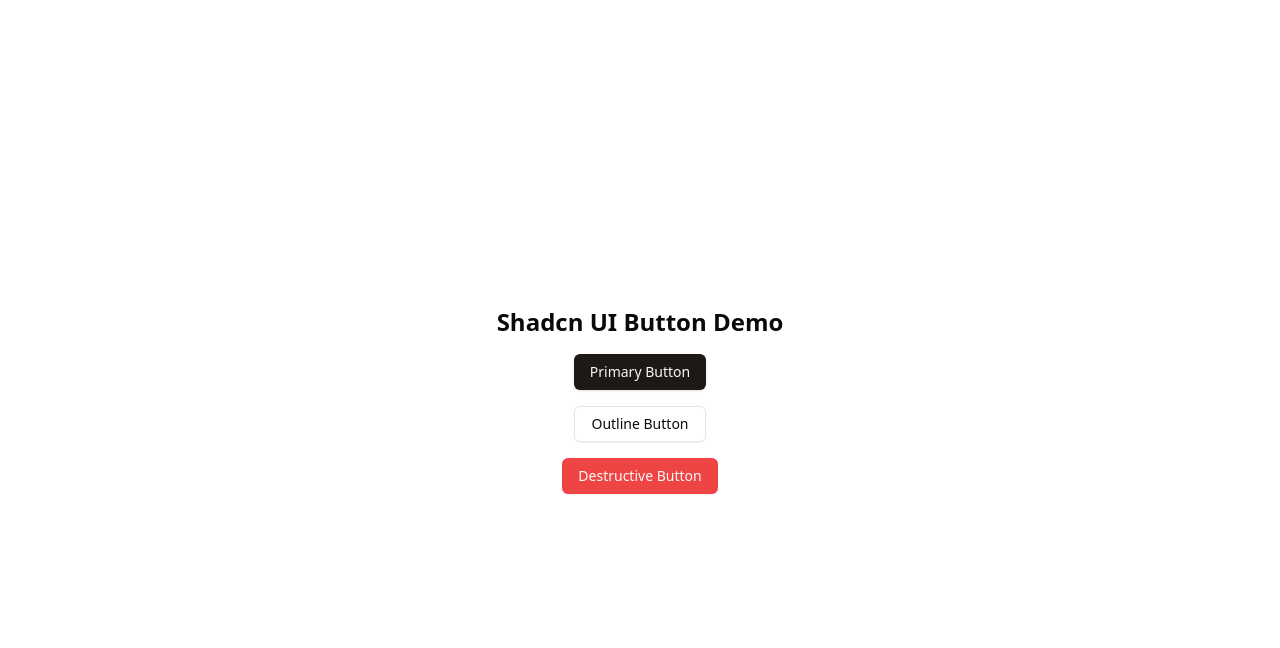
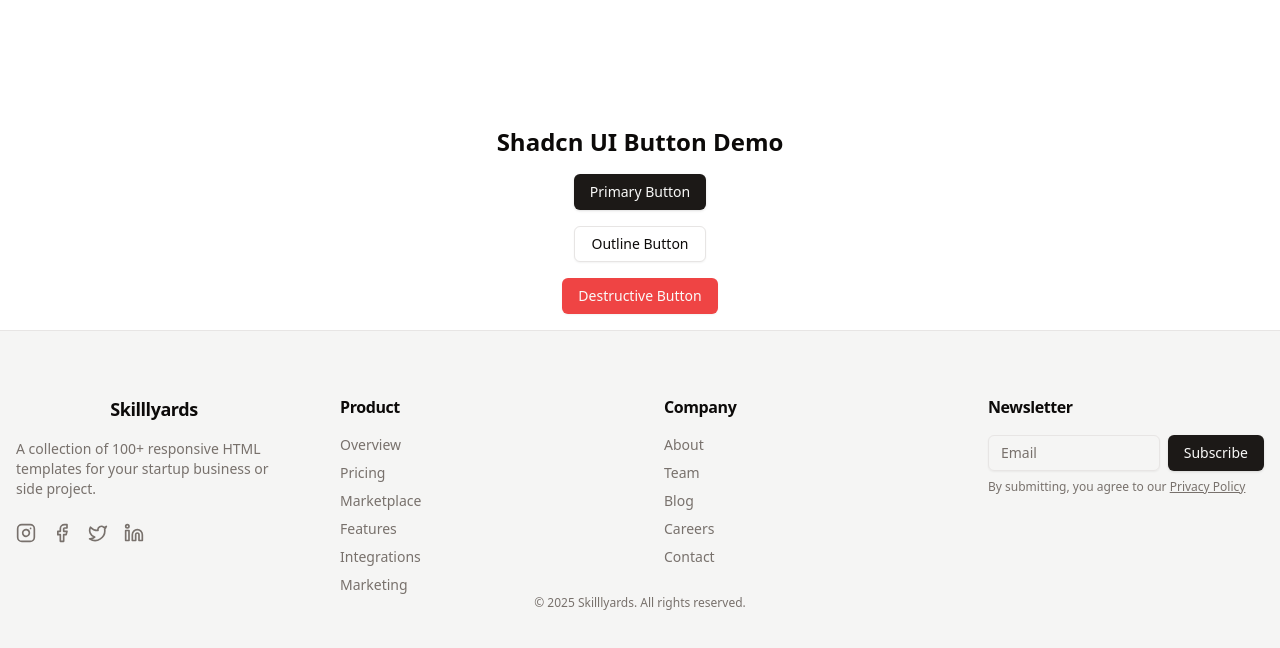
Before and after one commit to Skill-yards/Skilllyards-new-website, a React (Vite) app: page / in a window 1280 px wide. Shown: the top 648 px of the page. Built offline with nearby package versions, Linux system fonts and the light colour scheme.

Commit message:
added footer

```diff
--- a/package.json
+++ b/package.json
@@ -8,9 +8,10 @@
     "build": "vite build",
     "lint": "eslint .",
     "preview": "vite preview",
-     "format": "prettier \"src/**/*.jsx\" --write"
+    "format": "prettier \"src/**/*.jsx\" --write"
   },
   "dependencies": {
+    "@radix-ui/react-separator": "^1.1.7",
     "@radix-ui/react-slot": "^1.2.3",
     "@tailwindcss/vite": "^4.1.13",
     "class-variance-authority": "^0.7.1",
--- a/src/App.jsx
+++ b/src/App.jsx
@@ -1,4 +1,5 @@
 import { Button } from '@/components/ui/button';
+import Footer from './components/Footer.jsx';
 
 function App() {
   return (
@@ -7,6 +8,7 @@
       <Button>Primary Button</Button>
       <Button variant="outline">Outline Button</Button>
       <Button variant="destructive">Destructive Button</Button>
+      <Footer />
     </div>
   );
 }
--- /dev/null
+++ b/src/components/Footer.jsx
@@ -0,0 +1,102 @@
+import React from 'react';
+import {
+  Card,
+  CardContent,
+  CardHeader,
+  CardTitle,
+} from '@/components/ui/card';
+import { Input } from '@/components/ui/input';
+import { Button } from '@/components/ui/button';
+
+import {
+  Instagram,
+  Facebook,
+  Twitter,
+  Linkedin,
+} from 'lucide-react';
+
+const Footer = () => {
+  return (
+    <footer className="bg-muted border-t py-16">
+      <div className="max-w-7xl mx-auto px-4 grid grid-cols-1 md:grid-cols-2 lg:grid-cols-4 gap-12">
+        {/* Brand Section */}
+        <Card className="bg-transparent border-none shadow-none space-y-4">
+          <CardHeader className="flex items-center gap-2 p-0">
+            <CardTitle className="text-lg">Skilllyards</CardTitle>
+          </CardHeader>
+          <CardContent className="p-0 text-sm text-muted-foreground">
+            A collection of 100+ responsive HTML templates for your startup business or side project.
+          </CardContent>
+          <div className="flex gap-4 pt-2">
+  <a href="#" aria-label="Instagram" className="text-muted-foreground hover:text-foreground">
+    <Instagram className="w-5 h-5" />
+  </a>
+  <a href="#" aria-label="Facebook" className="text-muted-foreground hover:text-foreground">
+    <Facebook className="w-5 h-5" />
+  </a>
+  <a href="#" aria-label="Twitter" className="text-muted-foreground hover:text-foreground">
+    <Twitter className="w-5 h-5" />
+  </a>
+  <a href="#" aria-label="LinkedIn" className="text-muted-foreground hover:text-foreground">
+    <Linkedin className="w-5 h-5" />
+  </a>
+</div>
+        </Card>
+
+        {/* Product Section */}
+        <Card className="bg-transparent border-none shadow-none">
+          <CardHeader className="p-0 mb-4">
+            <CardTitle className="text-base">Product</CardTitle>
+          </CardHeader>
+          <CardContent className="p-0 space-y-2 text-sm text-muted-foreground">
+            {['Overview', 'Pricing', 'Marketplace', 'Features', 'Integrations', 'Marketing'].map((item) => (
+              <a key={item} href={`/${item.toLowerCase()}`} className="hover:text-foreground block">
+                {item}
+              </a>
+            ))}
+          </CardContent>
+        </Card>
+
+        {/* Company Section */}
+        <Card className="bg-transparent border-none shadow-none">
+          <CardHeader className="p-0 mb-4">
+            <CardTitle className="text-base">Company</CardTitle>
+          </CardHeader>
+          <CardContent className="p-0 space-y-2 text-sm text-muted-foreground">
+            {['About', 'Team', 'Blog', 'Careers', 'Contact'].map((item) => (
+              <a key={item} href={`/${item.toLowerCase()}`} className="hover:text-foreground block">
+                {item}
+              </a>
+            ))}
+          </CardContent>
+        </Card>
+
+        {/* Newsletter Section */}
+        <Card className="bg-transparent border-none shadow-none">
+          <CardHeader className="p-0 mb-4">
+            <CardTitle className="text-base">Newsletter</CardTitle>
+          </CardHeader>
+          <CardContent className="p-0 space-y-4">
+            <form className="space-y-2">
+              <div className="flex flex-col sm:flex-row gap-2">
+                <Input type="email" placeholder="Email" required />
+                <Button type="submit">Subscribe</Button>
+              </div>
+              <p className="text-xs text-muted-foreground">
+                By submitting, you agree to our{' '}
+                <a href="/privacy-policy" className="underline hover:text-foreground">
+                  Privacy Policy
+                </a>
+              </p>
+            </form>
+          </CardContent>
+        </Card>
+      </div>
+      <p className="text-center text-xs text-muted-foreground">
+        © {new Date().getFullYear()} Skilllyards. All rights reserved.
+      </p>
+    </footer>
+  );
+};
+
+export default Footer;
--- /dev/null
+++ b/src/components/ui/card.jsx
@@ -0,0 +1,50 @@
+import * as React from "react"
+
+import { cn } from "@/lib/utils"
+
+const Card = React.forwardRef(({ className, ...props }, ref) => (
+  <div
+    ref={ref}
+    className={cn("rounded-xl border bg-card text-card-foreground shadow", className)}
+    {...props} />
+))
+Card.displayName = "Card"
+
+const CardHeader = React.forwardRef(({ className, ...props }, ref) => (
+  <div
+    ref={ref}
+    className={cn("flex flex-col space-y-1.5 p-6", className)}
+    {...props} />
+))
+CardHeader.displayName = "CardHeader"
+
+const CardTitle = React.forwardRef(({ className, ...props }, ref) => (
+  <div
+    ref={ref}
+    className={cn("font-semibold leading-none tracking-tight", className)}
+    {...props} />
+))
+CardTitle.displayName = "CardTitle"
+
+const CardDescription = React.forwardRef(({ className, ...props }, ref) => (
+  <div
+    ref={ref}
+    className={cn("text-sm text-muted-foreground", className)}
+    {...props} />
+))
+CardDescription.displayName = "CardDescription"
+
+const CardContent = React.forwardRef(({ className, ...props }, ref) => (
+  <div ref={ref} className={cn("p-6 pt-0", className)} {...props} />
+))
+CardContent.displayName = "CardContent"
+
+const CardFooter = React.forwardRef(({ className, ...props }, ref) => (
+  <div
+    ref={ref}
+    className={cn("flex items-center p-6 pt-0", className)}
+    {...props} />
+))
+CardFooter.displayName = "CardFooter"
+
+export { Card, CardHeader, CardFooter, CardTitle, CardDescription, CardContent }
--- /dev/null
+++ b/src/components/ui/input.jsx
@@ -0,0 +1,19 @@
+import * as React from "react"
+
+import { cn } from "@/lib/utils"
+
+const Input = React.forwardRef(({ className, type, ...props }, ref) => {
+  return (
+    <input
+      type={type}
+      className={cn(
+        "flex h-9 w-full rounded-md border border-input bg-transparent px-3 py-1 text-base shadow-sm transition-colors file:border-0 file:bg-transparent file:text-sm file:font-medium file:text-foreground placeholder:text-muted-foreground focus-visible:outline-none focus-visible:ring-1 focus-visible:ring-ring disabled:cursor-not-allowed disabled:opacity-50 md:text-sm",
+        className
+      )}
+      ref={ref}
+      {...props} />
+  );
+})
+Input.displayName = "Input"
+
+export { Input }
```
Also changed, not shown: 1 other file (tests, documents, lock files or other folders).
